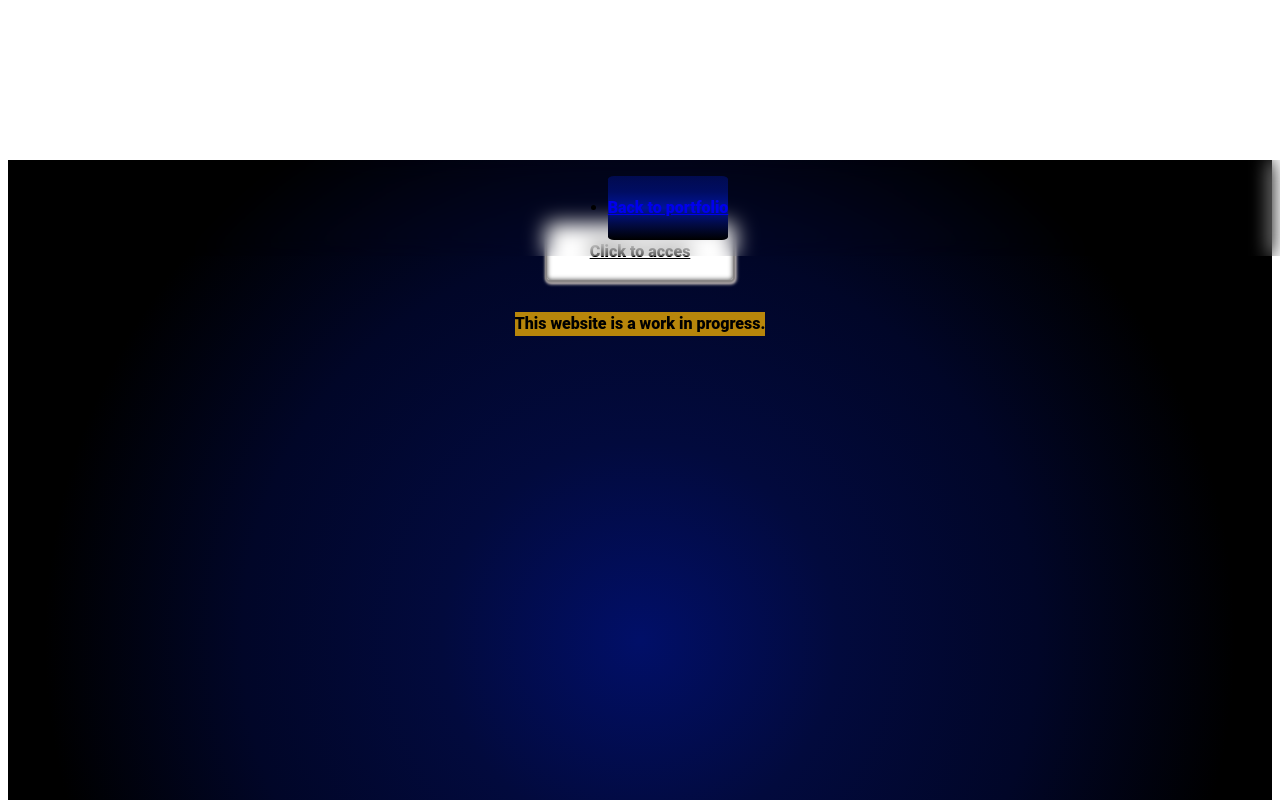
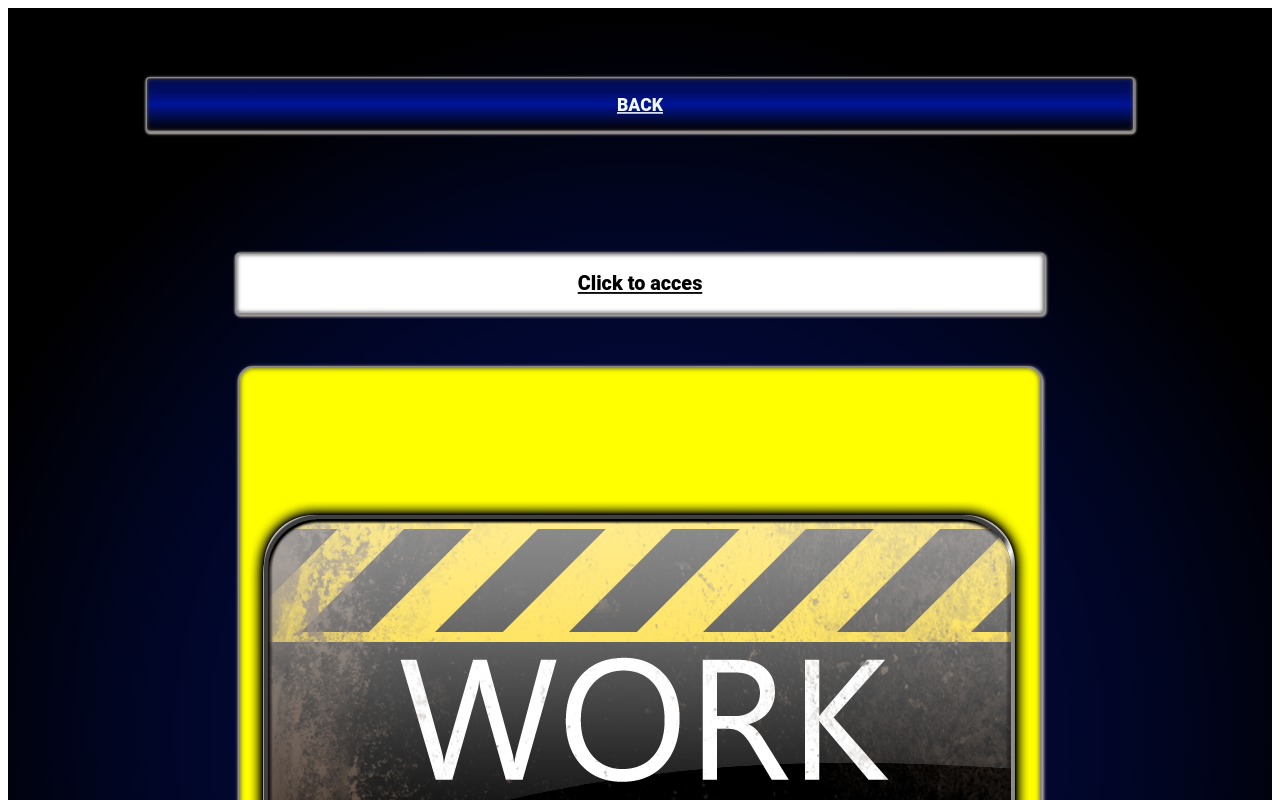
Before and after one commit to TopaciOicapoT/portFolioMarcos, a Vue app: page /workinprogress in a window 1280 px wide. Shown: the top 800 px of the page. Built offline with nearby package versions, Linux system fonts and the light colour scheme.

Commit message:
repara boton back

```diff
--- a/src/App.vue
+++ b/src/App.vue
@@ -1,6 +1,4 @@
 <script setup>
-
-import Navbar from "./components/Navbar.vue";
 import { RouterView } from "vue-router";
 
 
@@ -9,8 +7,6 @@ import { RouterView } from "vue-router";
 
 <template>
  <a-layout class="antLayout">
-
-     <Navbar></Navbar>
 
      <section  class="container">
          <RouterView />
--- /dev/null
+++ b/src/components/BackButton.vue
@@ -0,0 +1,42 @@
+<template>
+
+        <RouterLink to="/" class="button">
+          BACK
+        </RouterLink>
+
+</template>
+
+<script setup>
+import { RouterLink } from 'vue-router';
+
+
+</script>
+
+<style lang="scss" scoped>
+@mixin titles() {
+  margin: 30px;
+  padding: 1rem;
+  border: 2px solid rgb(137, 134, 134);
+  box-shadow: 0px 1px 2px rgb(141, 137, 137), 1px 2px 3px rgb(204, 193, 193),
+    1px 1px 4px rgb(159, 159, 159), 0px 0px 5px rgb(65, 64, 64) inset;
+  border-radius: 5px;
+  text-align: center;
+  color: rgb(0, 0, 0);
+  font-family: Roboto, Impact, Haettenschweiler, "Arial Narrow Bold", sans-serif;
+  background: linear-gradient(#010b4f, #000d63, #001499, #020b46, #000000);
+}
+
+
+.button{
+    @include titles();
+    color: aliceblue;
+    width: 100%;
+    font-size: 22px;
+    transform: scale(0.8);
+    transition: all 400ms ;
+    &:hover{
+        transform: scale(1);
+    }
+
+}
+</style>
--- a/src/components/Navbar.vue
+++ /dev/null
@@ -1,87 +0,0 @@
-<template>
-  <a-layout-header
-    class="layout-header"
-    :style="{
-      position: 'fixed',
-      zIndex: 1,
-      width: '100%',
-      background: 'transparent',
-      backdropFilter: 'blur(10px)',
-    }"
-  >
-    <a-menu
-      class="menu"
-      v-model:selectedKeys="selectedKeys"
-      theme="dark"
-      mode="horizontal"
-      :style="{
-        lineHeight: '64px',
-        background: 'transparent',
-        alignItems: 'center',
-      }"
-    >
-      <a-menu-item
-        v-if="homeView"
-        :style="{
-          background:
-            'linear-gradient(#010b4f, #000d63, #001499, #020b46, #000000)',
-          borderRadius: '5%',
-          heigth: '100%',
-        }"
-        key="1"
-        ><RouterLink style="height: 100%" to="/"
-          >Back to portfolio</RouterLink
-        ></a-menu-item
-      >
-    </a-menu>
-  </a-layout-header>
-</template>
-
-<script setup>
-import { RouterLink, onBeforeRouteLeave, onBeforeRouteUpdate, useRoute } from "vue-router";
-import { computed, onMounted, ref, watch } from "vue";
-
-const selectedKeys = ref([1]);
-const homeView = ref(false);
-const viewFalse = ()=>{
-  homeView.value= true
-}
-const route = useRoute();
-
-watch(
-    () => route.path,
-    (newPath) => {
-      if (newPath === "/") {
-        selectedKeys.value = ["1"];
-        homeView.value = false;
-      } else if (newPath !== "/") {
-        selectedKeys.value = ["2"];
-        homeView.value = true;
-      }
-    }
-  );
-
-onMounted(() => {
-
-    watch(
-      () => route.path,
-      (newPath) => {
-        if (newPath === "/") {
-          selectedKeys.value = ["1"];
-          homeView.value = false;
-        } else if (newPath !== "/") {
-          selectedKeys.value = ["2"];
-          homeView.value = true;
-        }
-      }
-    );
-
-});
-</script>
-
-<style lang="scss" scoped>
-.layout-header{
-  display: grid;
-  place-content: center;
-}
-</style>
--- a/src/views/FormContact.vue
+++ b/src/views/FormContact.vue
@@ -1,6 +1,9 @@
 <template>
+  <div class="back">
+    <BackButton></BackButton>
+  </div>
 
-<section class="containerSugerencias">
+  <section class="containerSugerencias">
     <h2 class="containerSugerencias__title">Contact me</h2>
     <div class=" sugerencias">
       <form class="form" action="https://formsubmit.co/molinamartinmarcos@gmail.com" method="POST">
@@ -22,6 +25,8 @@
   </section>
 </template>
 <script setup>
+import BackButton from '../components/BackButton.vue';
+
 
 </script>
 
@@ -39,9 +44,15 @@
   background: rgb(255, 255, 255);
 }
 
-
+.back{
+  display: grid;
+  place-items: center;
+  padding: 2rem;
+  padding-bottom: 0;
+}
 .containerSugerencias {
   margin: 8rem 3rem 0rem 3rem;
+
   &__title {
     @include titles();
     text-shadow: 2px 2px 3px gray;
--- a/src/views/WokInProgres.vue
+++ b/src/views/WokInProgres.vue
@@ -1,4 +1,7 @@
 <template>
+  <div class="back">
+    <BackButton></BackButton>
+  </div>
   <section class="content">
     <a
       class="anchor"
@@ -9,7 +12,7 @@
     </a>
     <a-card class="card" hoverable>
       <template #cover>
-        <!-- <img alt="example" src="../../node_modules/workInProgres.png" /> -->
+        <img alt="example" src="/workInProgres.png" />
       </template>
       <a-card-meta
         class="card-description"
@@ -20,11 +23,12 @@
   </section>
 </template>
 
-<script setup></script>
+<script setup>
+import BackButton from "../components/BackButton.vue";
+</script>
 
 <style lang="scss" scoped>
 @mixin titles() {
-  margin: 30px;
   padding: 1rem;
   border: 2px solid rgb(137, 134, 134);
   box-shadow: 0px 1px 2px rgb(141, 137, 137), 1px 2px 3px rgb(204, 193, 193),
@@ -35,26 +39,38 @@
   background: rgb(255, 255, 255);
 }
 
+.back {
+  display: grid;
+  place-items: center;
+  padding: 2rem;
+  padding-bottom: 0;
+}
 .anchor {
   @include titles();
   font-family: Roboto, Impact, Haettenschweiler, "Arial Narrow Bold", sans-serif;
-  transition: all 500ms;
-  &:hover{
-    transform: scale(1.2);
+  transform: scale(0.9);
+  font-size: 22px;
+  transition: all 400ms;
+  &:hover {
+    transform: scale(1);
   }
 }
 
 .content {
-  margin-top: 10rem;
+  margin-top: 2rem;
   display: grid;
   place-content: center;
-  padding: 2rem;
+  padding: 3rem;
 
   .card {
     display: grid;
     place-items: center;
-    border: none;
-    background-color: darkgoldenrod;
+    margin: 3rem;
+    border: 2px solid rgb(137, 134, 134);
+    box-shadow: 0px 1px 2px rgb(141, 137, 137), 1px 2px 3px rgb(204, 193, 193),
+      1px 1px 4px rgb(159, 159, 159), 0px 0px 5px rgb(65, 64, 64) inset;
+    border-radius: 15px;
+    background-color: yellow;
     text-align: center;
   }
 }
```
Also changed, not shown: public/workInProgres.png (added).
